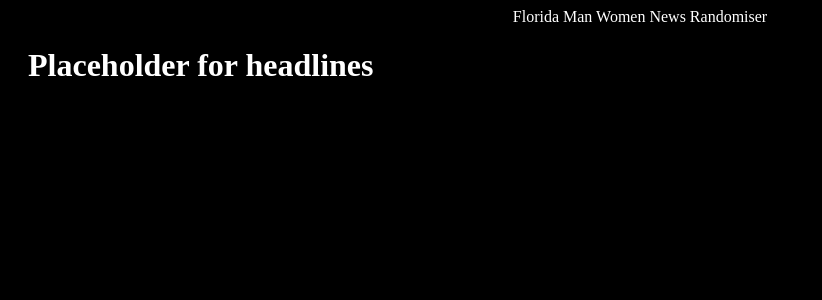
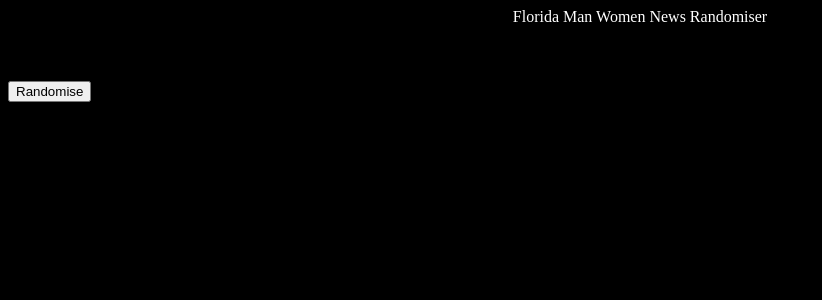
Before and after one commit to patekOnlyPrograms/Florida-Man-Women-News-Randomiser, a Flask app: template templates/index.html in a window 1280 px wide. Shown: the top 300 px of the page, without its empty margins (0-822 px from the left). Run offline with Flask 3, Linux system fonts and the light colour scheme; the template is opened without the code that fills it: most values are stand-ins (such as "Sample title", 1, 10 or a date in 2020).

Commit message:
managed to get text to display after clicked button

```diff
--- /dev/null
+++ b/static/script.js
@@ -0,0 +1,7 @@
+let name = document.querySelector("randomiseOutput").onclick = randomiseFloridaMan()
+let json= fetch("static/data.json")
+
+function randomiseFloridaMan(){
+    document.getElementById("headline-txt").innerText = "Placeholder for headlines";
+
+}
--- a/templates/index.html
+++ b/templates/index.html
@@ -3,10 +3,20 @@
 <head>
     <meta charset="UTF-8">
     <link rel="stylesheet" href="static/template.css">
+    <script src="static/script.js"></script>
     <title>Florida Man Women News Randomiser</title>
 </head>
 <body>
     <div class="title">Florida Man Women News Randomiser</div>
-    <h1>Placeholder for headlines</h1>
+   <ul>
+        {% for name in names %}
+            <li>{{ name }}</li>
+        {% endfor %}
+    </ul>
+    <h1 id="headline-txt" class="randomiseOutput"></h1>
+
+    <button id="btn-randomise" onclick="randomiseFloridaMan()" class="myButton">Randomise</button>
+
+
 </body>
 </html>
```
Also changed, not shown: static/data.json (renamed from data.json).
